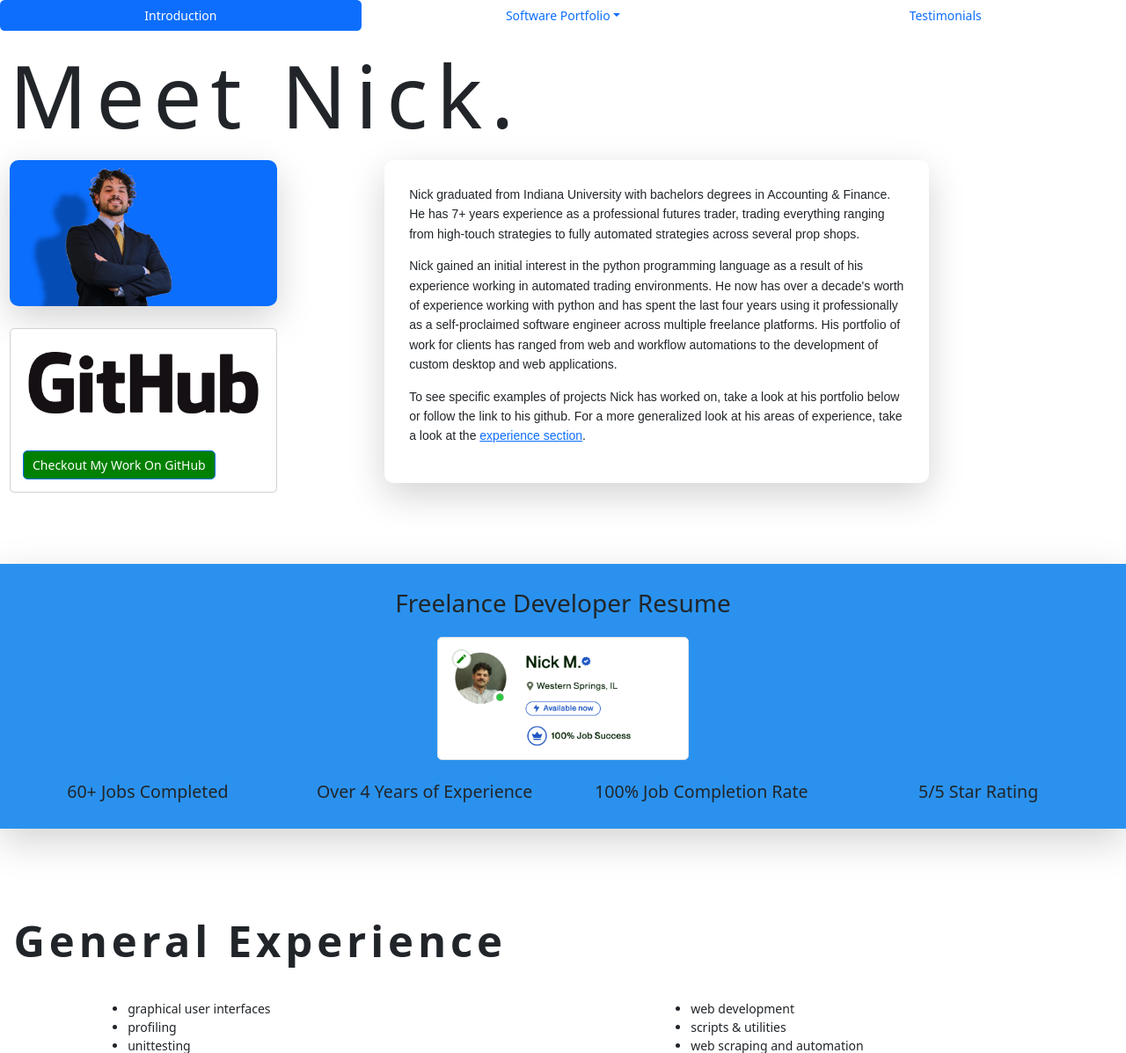
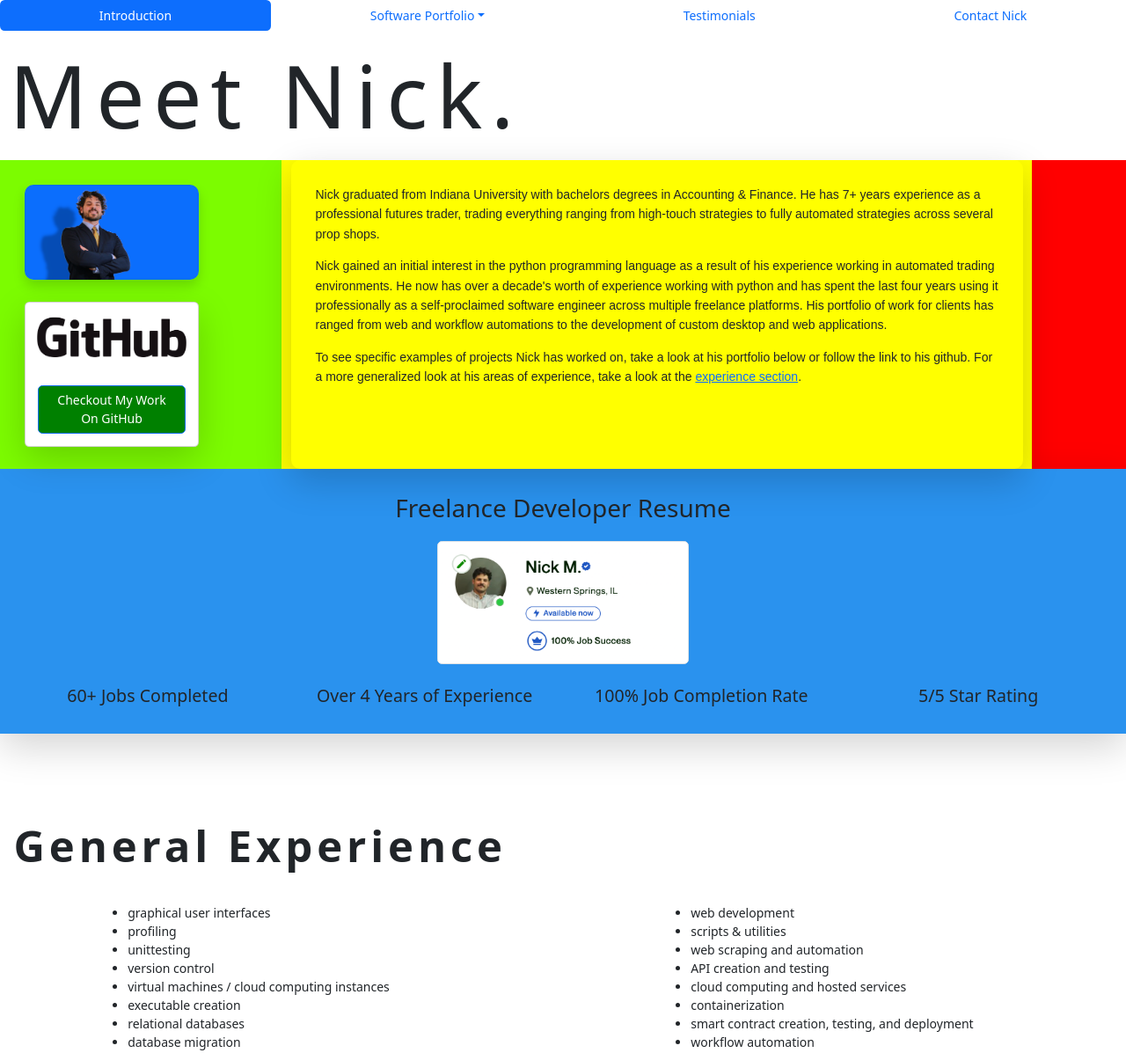
Before and after one commit to ColdCutConnoisseur/portfolioSite, a Flask app: page / in a window 1280 px wide. Shown: the top 1197 px of the page at 88% size. Run offline with Flask 3, Linux system fonts and the light colour scheme; some libraries are stand-ins or nearby versions.

Commit message:
Added contact page and re-arranging intro

```diff
--- a/app.py
+++ b/app.py
@@ -39,6 +39,10 @@ def serve_testimonials():
     all_testimonials = Testimonial.query.all()
     return render_template("testimonials.html", all_testimonials=all_testimonials)
 
+@app.route('/contact')
+def serve_contact():
+    return render_template("contact.html")
+
 @app.route('/web-apps')
 def show_web_app_projects():
     return render_template("web_apps.html")
--- a/static/css/intro.css
+++ b/static/css/intro.css
@@ -11,14 +11,6 @@ html {
     font-size: 14px;
 }
 
-.intro-message {
-    font-size: 7em;
-    letter-spacing: 0.1em;
-    animation-name: text-color-change;
-    animation-duration: 4s;
-    animation-delay: 2s;
-}
-
 h1 {
     margin-top: 2em;
     margin-bottom: 0em;
@@ -26,7 +18,7 @@ h1 {
     letter-spacing: 0.1em;
     /*text-transform: uppercase;
     text-decoration: underline;*/
-    font-size: 3.5em;
+    font-size: 3.5rem;
     font-weight: 700;
 }
 
@@ -44,6 +36,40 @@ p {
     /*margin-bottom: 1em;*/
 }
 
+.intro-message {
+    font-size: 7rem;
+    letter-spacing: 0.1em;
+    animation-name: text-color-change;
+    animation-duration: 4s;
+    animation-delay: 2s;
+}
+
+#intro-container {
+    gap: 0;
+    height: auto;
+}
+
+#intro-row {
+    background-color: red;
+}
+
+#intro-col-1 {
+    background-color: lawngreen;
+    padding: 2rem 2rem 0rem 2rem;
+}
+
+#intro-col-2 {
+    background-color: yellow;
+}
+
+#about-me-holder {
+    height: 100%;
+}
+
+
+
+
+
 #nick-headshot {
     /*border: 20px solid blue;*/
     /*margin-top: 50px;*/
@@ -59,7 +85,6 @@ p {
     background-color: green; /*--var(--highlight-purple);*/
 }
 
-
 #about-me-holder {
     border: 0px black solid;
     border-radius: 10px;
@@ -68,10 +93,7 @@ p {
 
 }
 
-
-
 #about-me-holder p {
-    margin-bottom: 1em;
     line-height: 1.6em;
 }
 
@@ -84,15 +106,7 @@ p {
     margin-bottom: 25px;
 }
 
-
-#uw-logo {
-    margin-top: 20px;
-    max-height: 175px;
-    max-width: 175px;
-}
-
 #upwork-creds {
-    margin-top: 4em;
     background-color: rgb(42, 146, 238);
     padding-bottom: 2em;
     padding-top: 2em;
@@ -207,7 +221,6 @@ p {
     margin-bottom: 0.75em;
 }
 
-
 #experience-list-holder {
     margin-top: 2em;
 }
@@ -215,7 +228,6 @@ p {
 #experience-anchor {
     margin-bottom: 0.75em;
 }
-
 
 .work-header-row {
     background-color: rgb(236, 233, 233);
@@ -256,28 +268,6 @@ p {
 
 }
 
-
-
-/*  NOTE: Now replaced (can delete post cleanup)
-.subject-header h2{
-    background-color: rgb(188, 187, 187);
-    padding-top: 2em;
-    padding-bottom: 3em;
-}
-
-.subject-header p {
-    font-size: 1.33em;
-    background-color: rgb(236, 233, 233);
-    padding-top: 1em;
-    padding-bottom: 1em;
-    font-weight: 100;
-    max-width: 45em;
-    padding-left: 1em;
-    margin-top: -5.5em;
-}
-*/
-
-
 .preserve-whitespace {
     white-space: pre;
     line-height: 1em;
@@ -304,26 +294,6 @@ p {
     font-size: 1.25em;
     letter-spacing: 0.1em;
 }
-
-
-/*   NOTE: This is probably problem area for mobile (slides way too small)
-.carousel-inner {
-    padding-left: 7em;
-    padding-right: 7em;
-}
-*/
-
-/*.carousel-item container {
-    margin-top: 2em;
-    adding-top: 2em;
-}
-
-.carousel-item img-fluid {
-    max-width: 1%;
-}
-*/
-
-
 
 .slide-indent {
     margin-left: 2.5em;   /*5*/
@@ -363,8 +333,6 @@ p {
     margin-bottom: 2em;
 }
 
-
-
 /* Shadow / reflection effect */
 .pure-image {
     z-index: 2;
@@ -384,17 +352,12 @@ bottom: -0.1em;
   margin-bottom: 2em;
 }
 
-
-
 .shadowed-img {
     box-shadow: 0px 10px 9px black;
     margin-bottom: 3em;
     /*max-height: 1500px;
     max-width: 900px;*/
 }
-
-
-
 
 video {
     max-width: 80%;
--- a/templates/base.html
+++ b/templates/base.html
@@ -15,19 +15,25 @@
       <a class="flex-sm-fill text-sm-center nav-link {% block intro_active %}{% endblock %}" {% block aria_intro_active %}{% endblock %} href="{{ url_for('index')}}">Introduction</a>
       <a class="flex-sm-fill text-sm-center nav-link dropdown-toggle" data-bs-toggle="dropdown" href="#" role="button" aria-expanded="false">Software Portfolio</a>
         <ul class="dropdown-menu">
-          <li><a class="dropdown-item" href="/#auto-trading-anchor">Automated Trading</a></li>
-          <li><a class="dropdown-item" href="/#desktop-apps-anchor">Desktop Applications & Automations</a></li>
-          <li><a class="dropdown-item" href="/#web-apps-anchor">Web Applications</a></li>
+          <li><a class="dropdown-item" href="/#portfolio-section-header">Portfolio Overview</a></li>
+          <li><a class="dropdown-item" href="/#web-apps-section">Web Applications</a></li>
+          <li><a class="dropdown-item" href="/#desktop-apps-section">Desktop Applications</a></li>
+          <li><a class="dropdown-item" href="/#workflow-automations-section">Workflow Automations</a></li>
+          <li><a class="dropdown-item" href="/#data-analysis-section">Data Analysis / ML / AI</a></li>
+          <li><a class="dropdown-item" href="/#trading-software-section">Automated Trading</a></li>
+          <li><a class="dropdown-item" href="/#web-automation-section">Web Automation</a></li>
           <li><a class="dropdown-item" href="https://github.com/ColdCutConnoisseur">Github</a></li>
         </ul>
 
       <a class="flex-sm-fill text-sm-center nav-link {% block testimonials_active %}{% endblock %}" {% block aria_testimonials_active %}{% endblock %} href="{{ url_for('serve_testimonials')}}">Testimonials</a>
+      <a class="flex-sm-fill text-sm-center nav-link {% block contact_active %}{% endblock %}" {% block aria_contact_active %}{% endblock %} href="{{ url_for('serve_contact')}}">Contact Nick</a>
     </nav>
 
     <script src="https://cdn.jsdelivr.net/npm/bootstrap@5.3.2/dist/js/bootstrap.bundle.min.js" integrity="sha384-C6RzsynM9kWDrMNeT87bh95OGNyZPhcTNXj1NW7RuBCsyN/o0jlpcV8Qyq46cDfL" crossorigin="anonymous"></script>
 
 
-  {% block content %}{% endblock %}
+  {% block content %}
+  {% endblock %}
   </body>
 
 </html>
--- a/templates/introduction.html
+++ b/templates/introduction.html
@@ -18,12 +18,12 @@
   </div>
 
   <div class="container-fluid" id="intro-container">
-    <div class="row justify-content-start">
-
-      <div class="col-12 col-md-4 ml-5-md" id="intro-col-1">
-        <img src="{{ url_for('static', filename='/images/bus_pro_blue.png')}}" class="img-fluid shadow-lg" id="nick-headshot" alt="headshot">
-
-        <div class="card" id="github-card">  <!--style="width: 18rem;"-->
+    <div class="row" id="intro-row">
+
+      <div class="col-12 col-md-3 ml-5-md" id="intro-col-1">
+        <img src="{{ url_for('static', filename='/images/bus_pro_blue.png')}}" class="img-fluid shadow" id="nick-headshot" alt="headshot">
+
+        <div class="card shadow-lg" id="github-card">  <!--style="width: 18rem;"-->
           <img src="{{ url_for('static', filename='images/GitHub_Logo.png')}}" class="card-img-top" alt="github-logo">
           <div class="card-body">
             <a href="https://github.com/ColdCutConnoisseur" class="btn btn-primary">Checkout My Work On GitHub</a>
@@ -32,7 +32,7 @@
 
       </div>
 
-      <div class="col-12 col-md-6" id="intro-col-2">
+      <div class="col-12 col-md-8" id="intro-col-2">
         <div class="shadow-lg" id="about-me-holder">
 
           <p>Nick graduated from Indiana University with bachelors degrees in Accounting & Finance.  He has 7+ years experience as a professional futures trader,
@@ -199,12 +199,15 @@
       <div class="row grid-row">
         <div class="col">
           <div class="project-preview-box">
+            <img class="project-preview-img" src="{{ url_for('static', filename='images/project_previews/coin_preview.png') }}" alt="cb-prediction-preview">
+            <div class="hidden-overlay-name">Coinbase Price Predictor</div>
+          </div>
+        </div>
+        <div class="col">
+          <div class="project-preview-box">
             <img class="project-preview-img" src="{{ url_for('static', filename='images/project_previews/ncaa_hoops_predictor_chart.png') }}" alt="hoops-prediction-preview">
             <div class="hidden-overlay-name">NCAA Hoops Predictor</div>
           </div>
-        </div>
-        <div class="col">
-          <div class="project-preview-box"></div>
         </div>
         <div class="col">
           <div class="project-preview-box"></div>
```
Also changed, not shown: templates/contact.html (added, +13 -0 lines), static/images/project_previews/coin_preview.png (added).
